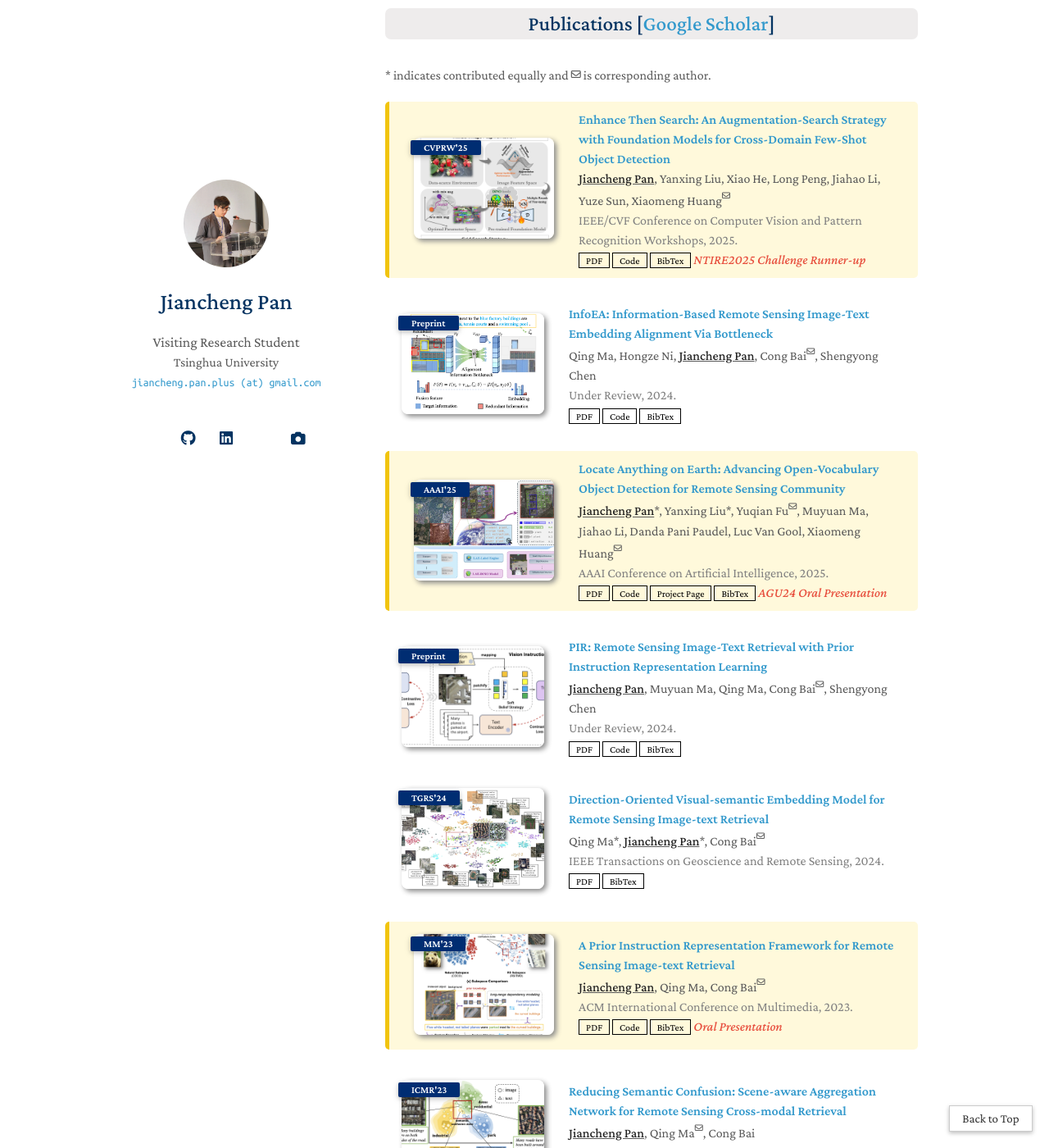
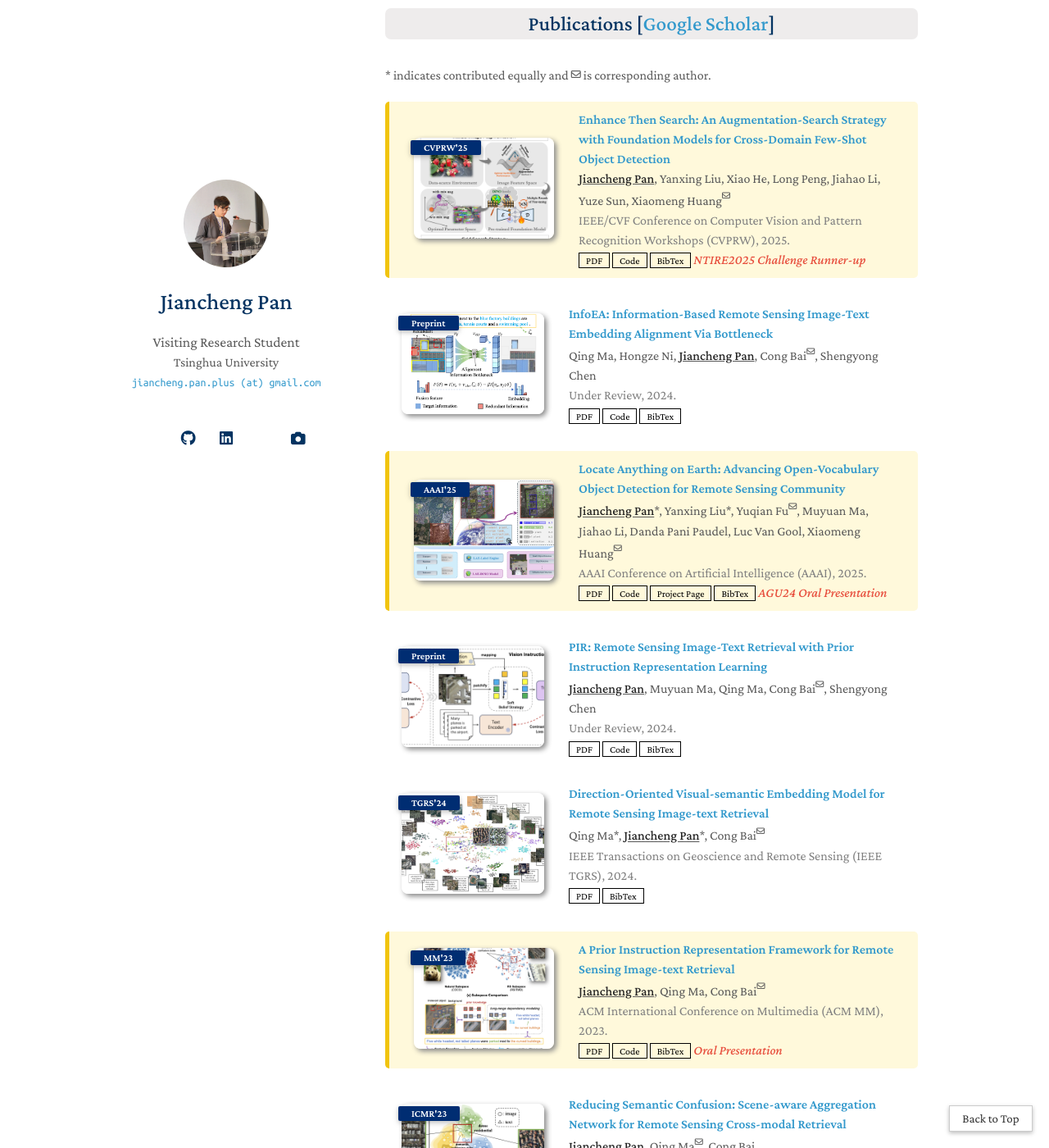
Before and after one commit to jaychempan/jaychempan.github.io, a Jekyll site: the page built from index.md, in a window 1280 px wide and 1400 px high, scrolled down 1085 px. Shown: the whole window at 82% size. Built offline with Jekyll 4.4.1, drawn with Linux system fonts in a browser that asks for light colours; some web fonts are replaced; a style sheet for code colours, icons or effects is not loaded; some of the changed text lies outside the part shown.

Commit message:
update index

```diff
--- a/_data/publications.yml
+++ b/_data/publications.yml
@@ -3,7 +3,7 @@
   - title: "Enhance Then Search: An Augmentation-Search Strategy with Foundation Models for Cross-Domain Few-Shot Object Detection"
     authors: <u><strong>Jiancheng Pan</strong></u>, Yanxing Liu, Xiao He, Long Peng, Jiahao Li, Yuze Sun, Xiaomeng Huang<sup><i class="fa-regular fa-envelope fa-xs"></i></sup>
     conference_short: CVPRW'25
-    conference: IEEE/CVF Conference on Computer Vision and Pattern Recognition Workshops, 2025.
+    conference: IEEE/CVF Conference on Computer Vision and Pattern Recognition Workshops (CVPRW), 2025.
     pdf: https://arxiv.org/abs/2504.04517
     code: https://github.com/jaychempan/ETS/
     bibtex: ./bibx/pan2025enhance.html
@@ -23,7 +23,7 @@
   - title: "Locate Anything on Earth: Advancing Open-Vocabulary Object Detection for Remote Sensing Community"
     authors: <u><strong>Jiancheng Pan</strong></u>&ast;, Yanxing Liu&ast;, Yuqian Fu<sup><i class="fa-regular fa-envelope fa-xs"></i></sup>, Muyuan Ma, Jiahao Li, Danda Pani Paudel, Luc Van Gool, Xiaomeng Huang<sup><i class="fa-regular fa-envelope fa-xs"></i></sup>
     conference_short: AAAI'25
-    conference: AAAI Conference on Artificial Intelligence, 2025.
+    conference: AAAI Conference on Artificial Intelligence (AAAI), 2025.
     pdf: http://arxiv.org/abs/2408.09110
     code: https://github.com/jaychempan/LAE-DINO/
     bibtex: ./bibx/pan2024locate.html
@@ -44,7 +44,7 @@
   - title: Direction-Oriented Visual-semantic Embedding Model for Remote Sensing Image-text Retrieval
     authors: Qing Ma&ast;, <u><strong>Jiancheng Pan</strong></u>&ast;, Cong Bai<sup><i class="fa-regular fa-envelope fa-xs"></i></sup>
     conference_short: TGRS'24
-    conference: IEEE Transactions on Geoscience and Remote Sensing, 2024.
+    conference: IEEE Transactions on Geoscience and Remote Sensing (IEEE TGRS), 2024.
     pdf: https://ieeexplore.ieee.org/document/10507076
     bibtex: ./bibx/ma2023direction.html
     image: ./images/papers/tgrs-dove.png
@@ -52,7 +52,7 @@
   - title: A Prior Instruction Representation Framework for Remote Sensing Image-text Retrieval
     authors: <u><strong>Jiancheng Pan</strong></u>, Qing Ma, Cong Bai<sup><i class="fa-regular fa-envelope fa-xs"></i></sup>
     conference_short: MM'23
-    conference: ACM International Conference on Multimedia, 2023.
+    conference: ACM International Conference on Multimedia (ACM MM), 2023.
     pdf: https://dl.acm.org/doi/10.1145/3581783.3612374
     code: https://github.com/jaychempan/PIR
     bibtex: ./bibx/pan2024pir.html
@@ -63,7 +63,7 @@
   - title: "Reducing Semantic Confusion: Scene-aware Aggregation Network for Remote Sensing Cross-modal Retrieval"
     authors: <u><strong>Jiancheng Pan</strong></u>, Qing Ma<sup><i class="fa-regular fa-envelope fa-xs"></i></sup>, Cong Bai
     conference_short: ICMR'23
-    conference: ACM International Conference on Multimedia Retrieval, 2023.
+    conference: ACM International Conference on Multimedia Retrieval (ACM ICMR), 2023.
     pdf: https://dl.acm.org/doi/abs/10.1145/3591106.3592236
     code: https://github.com/jaychempan/SWAN-pytorch
     bibtex: ./bibx/pan2023reducing.html
```
